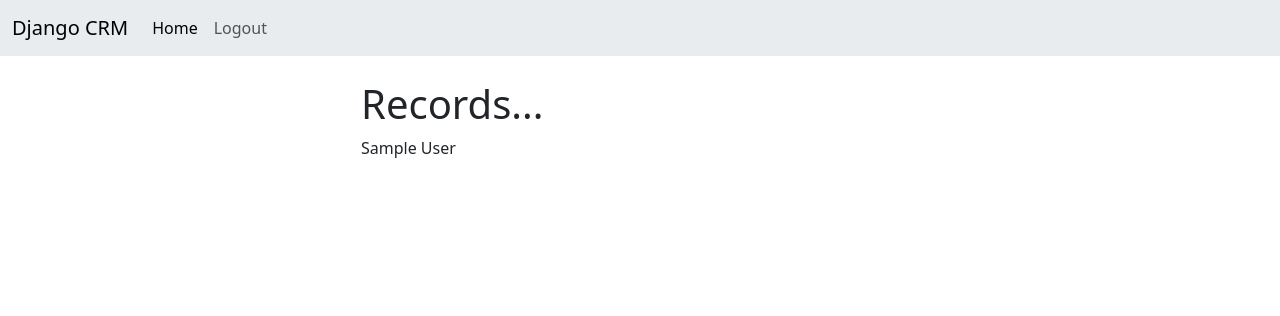
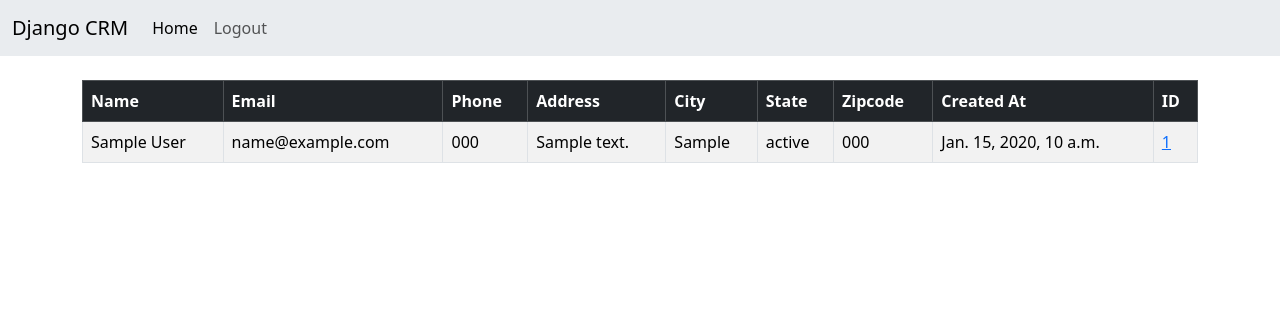
Before and after one commit to codegeek004/django, a Django app: page / in a window 1280 px wide. Shown: the top 316 px of the page. Run offline with Django 5.2, Linux system fonts and the light colour scheme; a user stored in the database is signed in; tables that the repository leaves empty hold one stand-in row (values such as "Sample post").

Commit message:
initial commit

```diff
--- a/django_orm/blog/templates/home.html
+++ b/django_orm/blog/templates/home.html
@@ -1,17 +1,48 @@
 {% extends "base.html" %}
 {% block content %}
 <div class="col-md-6 offset-md-3">
-
+</div>
 
 <form method="POST" accept="{% url 'home' %}">
 	{% csrf_token %}
 		{% if user.is_authenticated %}
-			<h1>Records...</h1>
-			{% if records %}
-				{% for record in records %}
-					{{record}}<br/>
-				{% endfor %}
-			{% endif %}
+			<table class="table table-striped table-hover table-bordered">
+  <thead class="table-dark">
+    <tr>
+      <th scope="col">Name</th>
+      <th scope="col">Email</th>
+      <th scope="col">Phone</th>
+      <th scope="col">Address</th>
+      <th scope="col">City</th>
+      <th scope="col">State</th>
+      <th scope="col">Zipcode</th>
+      <th scope="col">Created At</th>
+      <th scope="col">ID</th>
+
+    </tr>
+  </thead>
+  <tbody>
+
+{% if records %}
+	{% for record in records %}
+		<tr>
+			<td>{{ record.first_name }} {{ record.last_name }}</td>
+			<td>{{ record.email }}</td>
+			<td>{{ record.phone }}</td>
+			<td>{{ record.address }}</td>
+			<td>{{ record.city }}</td>
+			<td>{{ record.state }}</td>
+			<td>{{ record.pincode }}</td>
+			<td>{{ record.created_at }}</td>
+			<td><a href="{% url 'record' record.id %}">{{ record.id }}</a></td>
+		</tr>
+	{% endfor %}
+
+{% endif %}
+
+
+	  </tbody>
+	</table>
 		{% else %}
 				<h1>Login</h1>
 
@@ -26,5 +57,5 @@
 		{% endif %}
 
 </form>
-</div>
+
 {% endblock %}
--- a/django_orm/blog/urls.py
+++ b/django_orm/blog/urls.py
@@ -5,5 +5,6 @@ urlpatterns = [
 	# path('login/', views.login_user, name='login'),
 	path('register/', views.register_user, name='register'),
 	path('logout/', views.logout_user, name='logout'),
+	path('record/<int:pk>', views.customer_record, name='record')
 
 ]
--- a/django_orm/blog/views.py
+++ b/django_orm/blog/views.py
@@ -48,3 +48,11 @@ def logout_user(request):
 	logout(request)
 	messages.success(request, "You have been logged out successfully...")
 	return redirect('home')
+
+def customer_record(request, pk):
+	if request.user.is_authenticated:
+		customer_record = Record.objects.get(id=pk)
+		return render(request, 'record.html', {'customer_record':customer_record})
+	else:
+		messages.success(request, 'You are not logged in. Please login to continue...')
+		return redirect('home')
```
Also changed, not shown: django_orm/blog/templates/record.html (added, +33 -0 lines).
